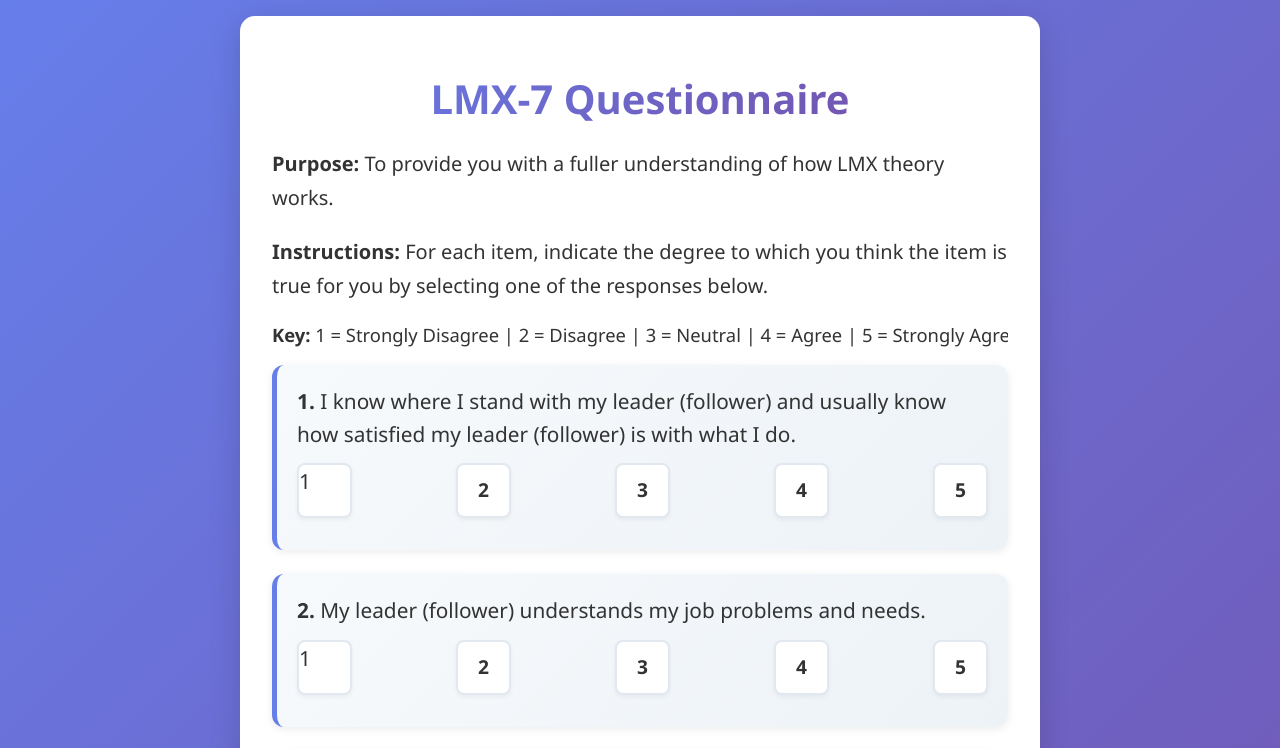
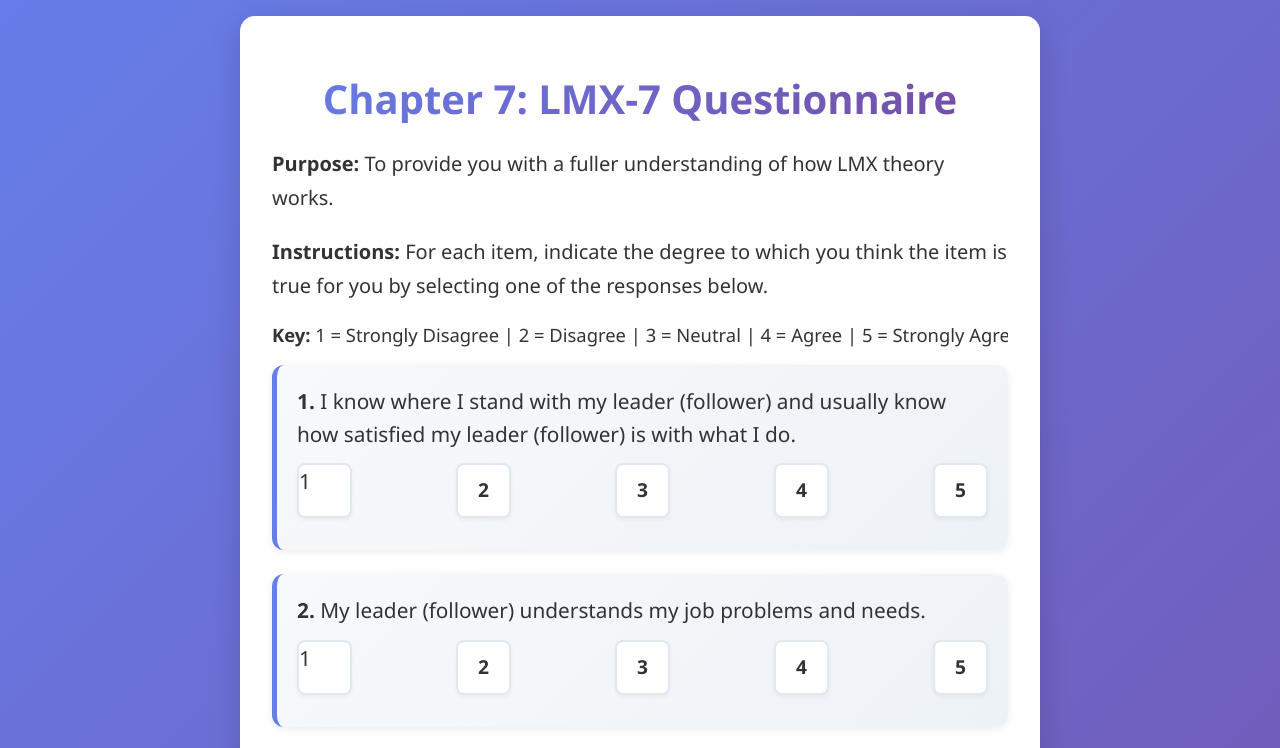
Before and after one commit to LEO-LAB-2025/Leadership_Quizzes, a plain HTML site: page quiz_7/index.html in a window 1280 px wide. Shown: the top 748 px of the page. Drawn offline with nearby package versions, Linux system fonts and the light colour scheme.

Commit message:
updating title for quiz_7

```diff
--- a/quiz_7/index.html
+++ b/quiz_7/index.html
@@ -3,13 +3,13 @@
 <head>
   <meta charset="UTF-8" />
   <meta name="viewport" content="width=device-width, initial-scale=1.0" />
-  <title>LMX-7 Questionnaire</title>
+  <title>LMX-7 Questionnaire - Chapter 7</title>
   <script src="https://cdn.jsdelivr.net/npm/chart.js@4.4.0/dist/chart.umd.js"></script>
   <link rel="stylesheet" href="quiz7.css" />
 </head>
 <body>
   <div class="container">
-    <h1>LMX-7 Questionnaire</h1>
+    <h1>Chapter 7: LMX-7 Questionnaire</h1>
     <div class="intro">
       <p><strong>Purpose:</strong> To provide you with a fuller understanding of how LMX theory works.</p>
       <p><strong>Instructions:</strong> For each item, indicate the degree to which you think the item is true for you by selecting one of the responses below.</p>
```
